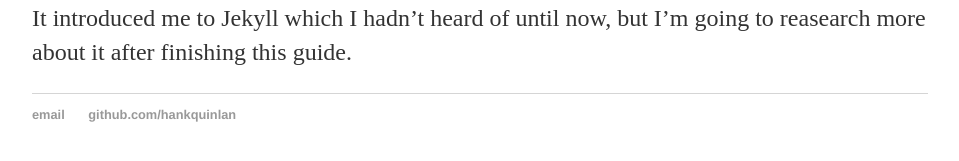
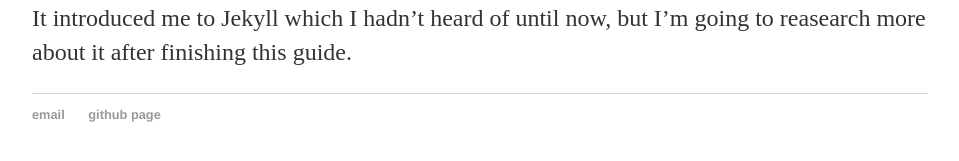
Before and after one commit to cmscott2/cmscott2.github.io, a Jekyll site: the page built from _posts/2015-12-15-case-scott-site-launched.md, in a window 1280 px wide. Shown: the part 375-536 px from the top of the page, without its empty margins (160-1119 px from the left). Built offline with Jekyll 4.4.1, drawn with Linux system fonts in a browser that asks for light colours.

Commit message:
Update default.html

```diff
--- a/_layouts/default.html
+++ b/_layouts/default.html
@@ -20,8 +20,8 @@
 			</div><!-- /.container -->
 			<footer>
 	    		<ul>
-	        		<li><a href="mailto:hankquinlanhub@gmail.com">email</a></li>
-	        		<li><a href="https://github.com/hankquinlan">github.com/hankquinlan</a></li>
+	        		<li><a href="mailto:cmscott2@crimson.ua.edu">email</a></li>
+	        		<li><a href="https://github.com/cmscott2">github page</a></li>
 				</ul>
 			</footer>
 		</body>
```
